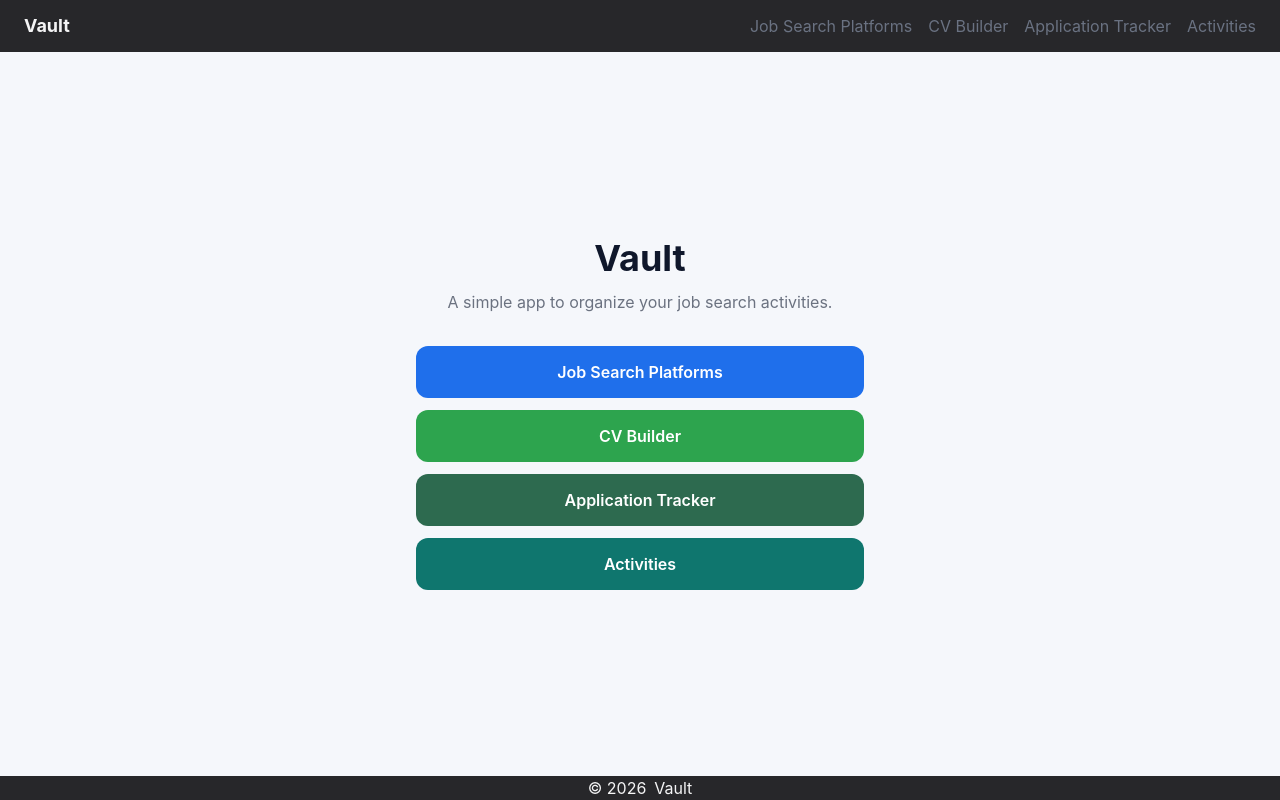
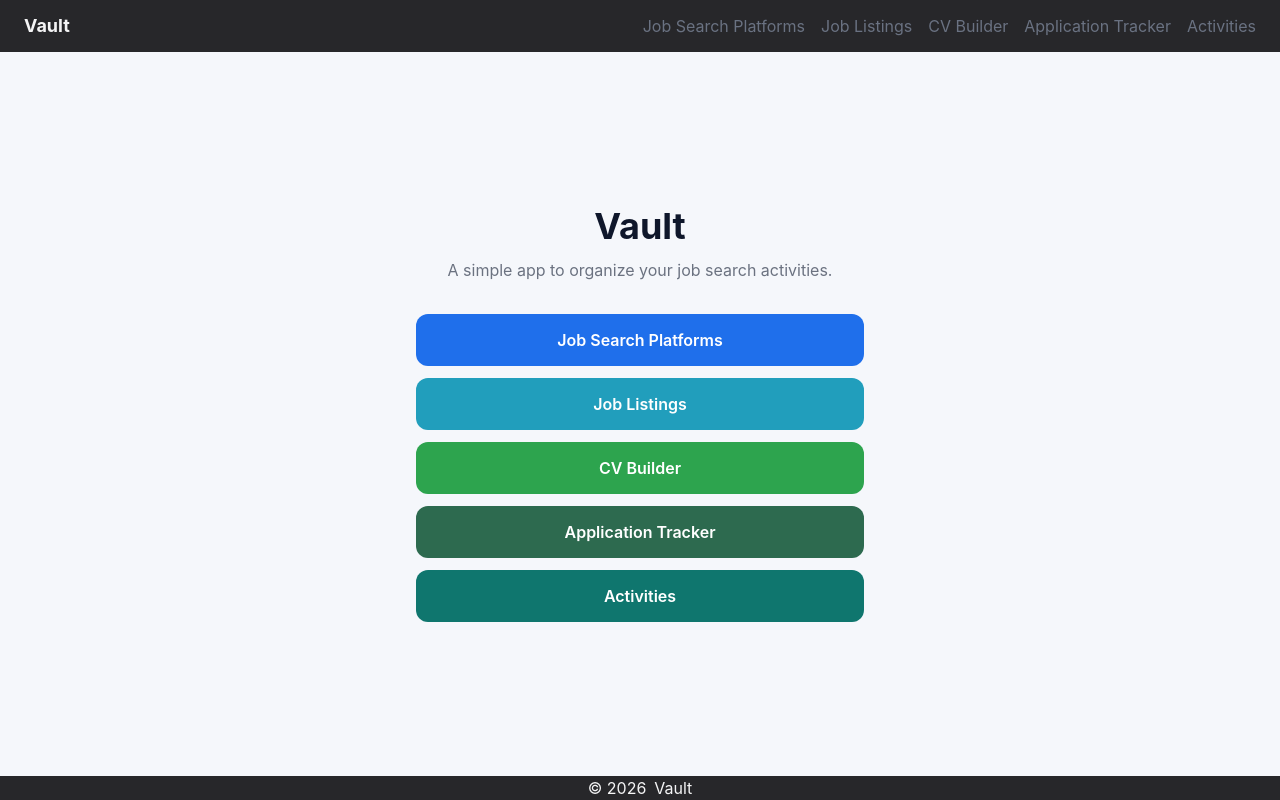
Before and after one commit to Dimterion/vault, a React (Vite) app: page / in a window 1280 px wide. Built offline with nearby package versions, Linux system fonts and the light colour scheme.

Commit message:
adjust home page

```diff
--- a/src/constants/colors.ts
+++ b/src/constants/colors.ts
@@ -1,6 +1,7 @@
 export const colors = {
   primary: "#1f6feb",
   primaryDisabled: "#93c5fd",
+  primaryLight: "#219ebc",
   secondary: "#2da44e",
   tertiary: "#2d6a4f",
   quaternary: "#0f766e",
--- a/src/constants/pages.ts
+++ b/src/constants/pages.ts
@@ -2,6 +2,7 @@ import { colors } from "./colors";
 
 export const pages = [
   { to: "/platforms", label: "Job Search Platforms", bg: colors.primary },
+  { to: "/listings", label: "Job Listings", bg: colors.primaryLight },
   { to: "/cv-builder", label: "CV Builder", bg: colors.secondary },
   { to: "/application-tracker", label: "Application Tracker", bg: colors.tertiary },
   { to: "/activities", label: "Activities", bg: colors.quaternary },
```
